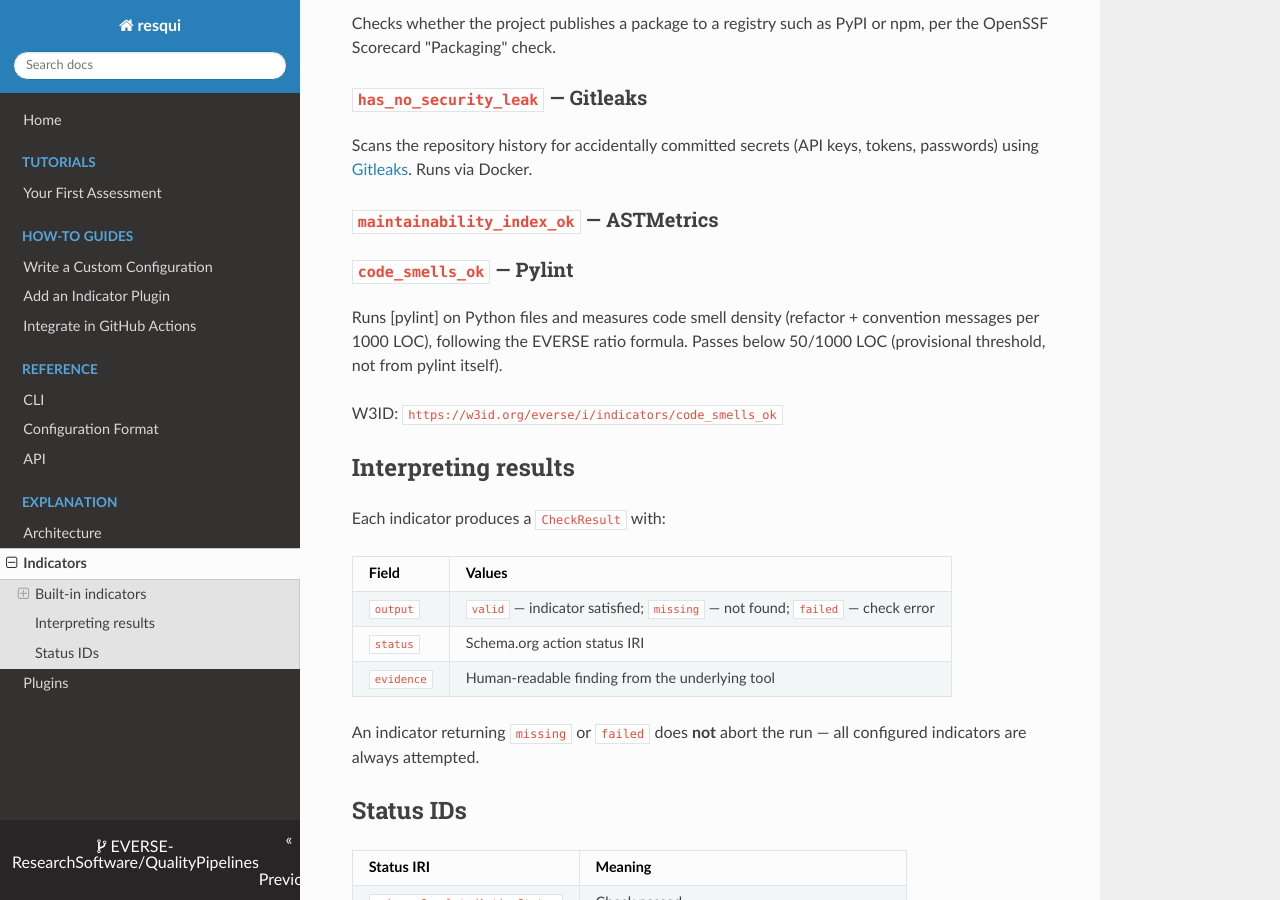
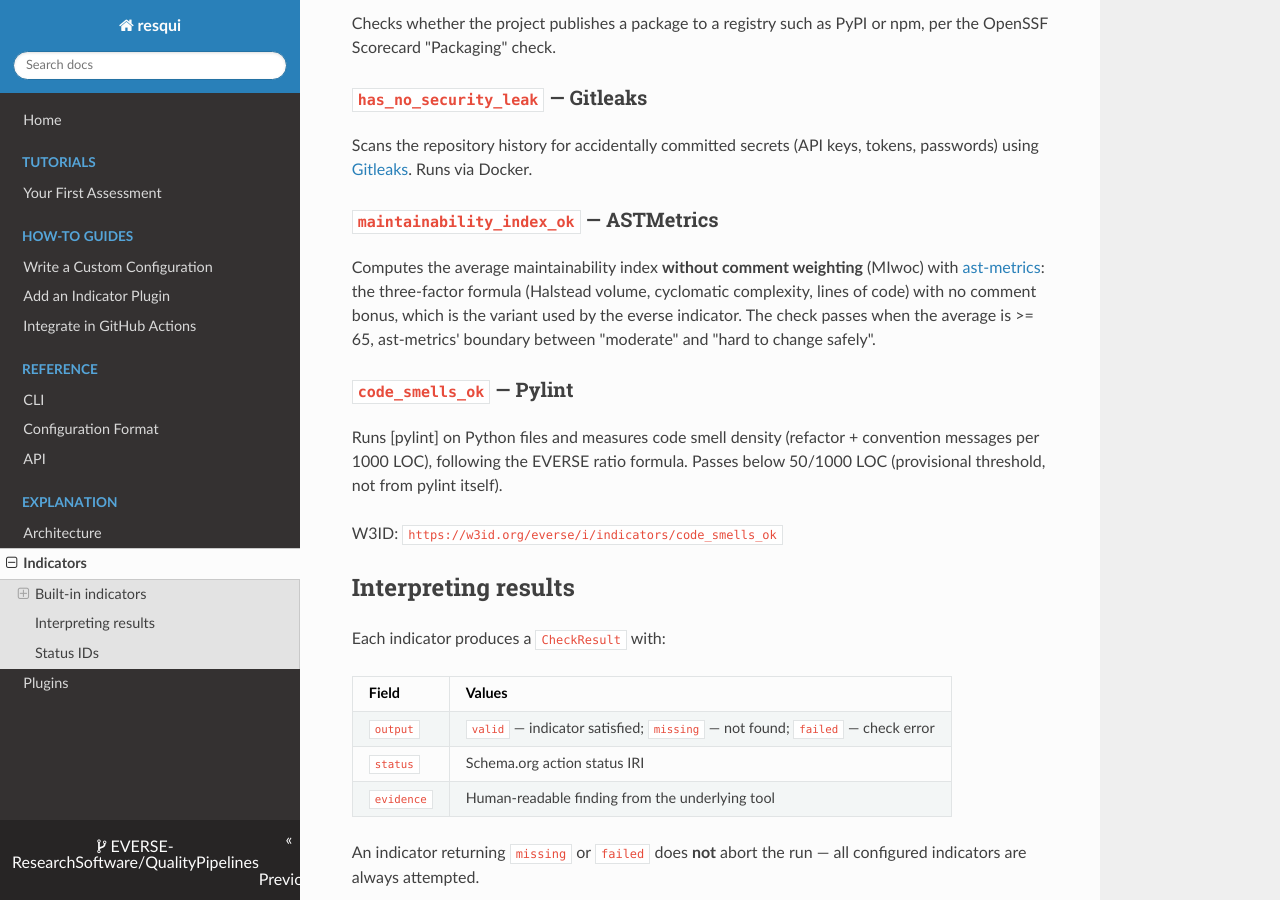
Before and after one commit to EVERSE-ResearchSoftware/QualityPipelines, an MkDocs documentation site: the page built from docs/explanation/indicators.md, in a window 1280 px wide and 900 px high, scrolled down 914 px. Built offline with MkDocs 1.6.1, drawn with Linux system fonts in a browser that asks for light colours; nearby versions of some CDN libraries.

Commit message:
Update indicators documentation with new metrics
Added explanation for maintainability index without comment weighting and clarified code smells check.

```diff
--- a/docs/explanation/indicators.md
+++ b/docs/explanation/indicators.md
@@ -44,6 +44,12 @@ tokens, passwords) using [Gitleaks](https://github.com/gitleaks/gitleaks).
 Runs via Docker.
 
 ### `maintainability_index_ok` — ASTMetrics
+Computes the average maintainability index **without comment weighting** (MIwoc)
+with [ast-metrics](https://ast-metrics.dev): the three-factor formula
+(Halstead volume, cyclomatic complexity, lines of code) with no comment bonus,
+which is the variant used by the everse indicator. The check passes when the
+average is >= 65, ast-metrics' boundary between "moderate" and "hard to change
+safely".
 
 ### `code_smells_ok` — Pylint
 
```
